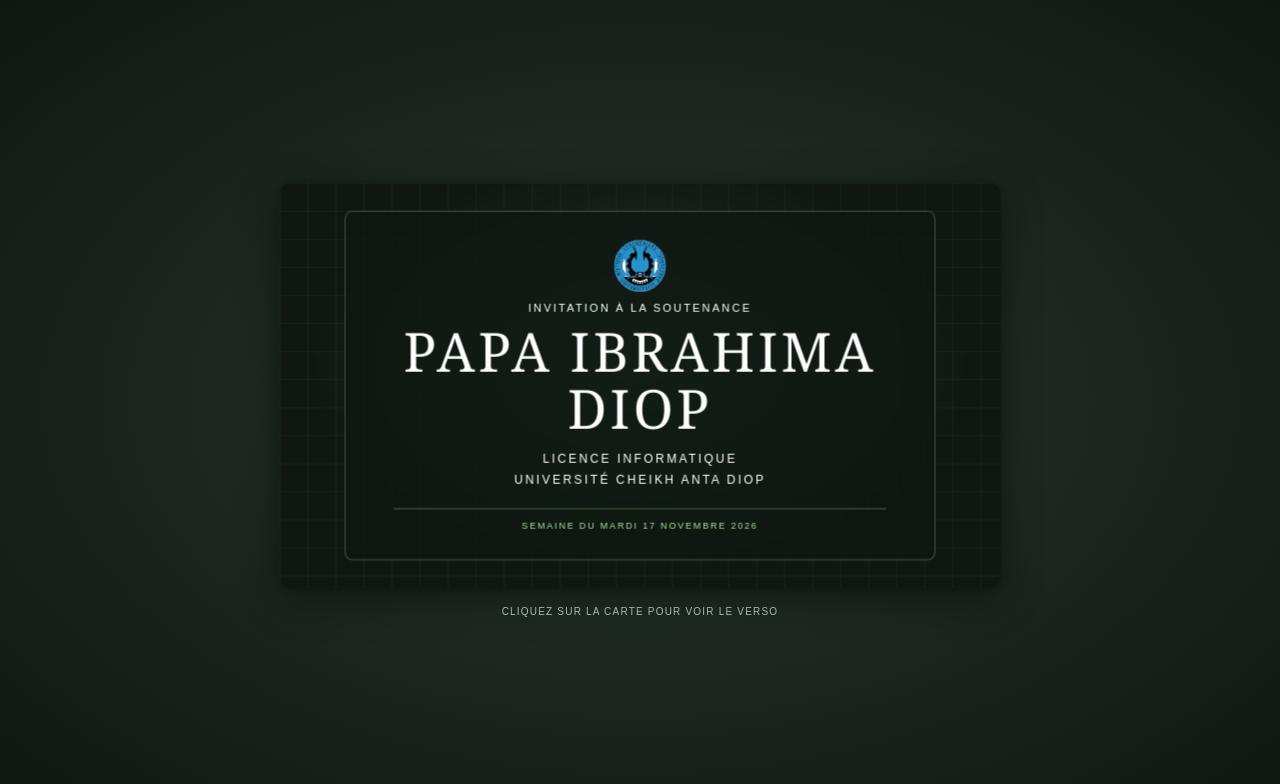
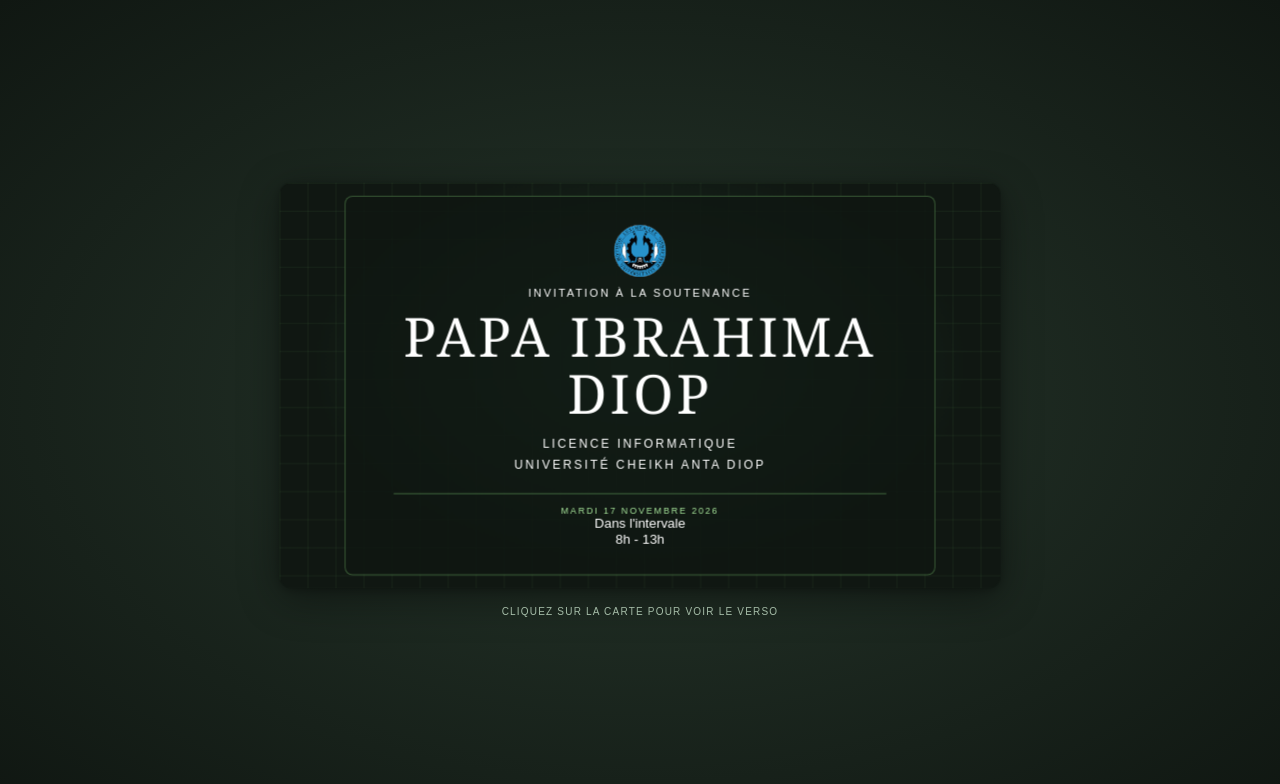
Before and after one commit to NoSeaBass/invitation-card, a plain HTML site: page index.html in a window 1280 px wide. Drawn offline with Linux system fonts and the light colour scheme.

Commit message:
Update event details in index.html

```diff
--- a/index.html
+++ b/index.html
@@ -20,7 +20,9 @@
               <span class="title">Papa Ibrahima Diop</span>
               <span class="subtitle">Licence informatique<br>Université Cheikh Anta Diop</span>
               <span class="rule"></span>
-              <span class="date">Semaine du mardi 17 novembre 2026</span>
+              <span class="date">mardi 17 novembre 2026</span>
+              <span class="heure">Dans l'intervale</span>
+              <span class="heure">8h - 13h</span>
             </span>
           </span>
           <span class="face back">
@@ -28,9 +30,13 @@
               <span class="details">
                 <span class="heading">Projet de soutenance</span>
                 <span class="rule"></span>
-                <span class="project">CONCEPTION ET DÉPLOIEMENT D’UN MÉDIA D’INSTALLATION AUTOMATISÉ POUR LA MISE EN ŒUVRE D’UNE INFRASTRUCTURE INFORMATIQUE INSTITUTIONNELLE</span>
+                <span class="project">Création d’un média ISO d’installation automatisé pour les institutions</span>
+              </span>
+              <span class="details">
+                <span class="heading">Candidat</span>
                 <span class="rule"></span>
-                <span class="time">Systeme et réseau</span>
+                <span class="time">Papa Ibrahima Diop</span>
+                <span class="location">Licence informatique · Université Cheikh Anta Diop</span>
               </span>
               <span class="terminal-mark" aria-hidden="true">&gt;_</span>
             </span>
```
